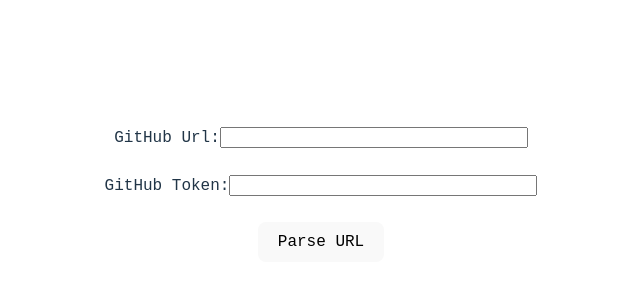
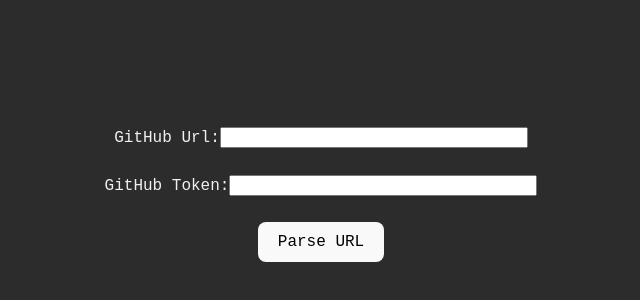
Before and after one commit to data-drift/data-drift, a React (Vite) app in the folder frontend/: page / in a window 1280 px wide. Shown: the part 206-506 px from the top of the page, without its empty margins (319-959 px from the left). Built offline with nearby package versions, Linux system fonts and the light colour scheme.

Commit message:
feature: improve charts

```diff
--- a/frontend/src/GlobalStyles.tsx
+++ b/frontend/src/GlobalStyles.tsx
@@ -1,11 +1,16 @@
-import { Global, css } from "@emotion/react";
+import { Global, css, useTheme } from "@emotion/react";
 
-export const GlobalStyles = () => (
+export const GlobalStyles = () => {
+  const theme = useTheme();
+  return (
     <Global
       styles={css`
         body {
           font-family: "JetBrains Mono", monospace;
+          background-color: ${theme.colors.background2};
+          color: ${theme.colors.text};
         }
       `}
     />
   );
+};
--- a/frontend/src/components/Charts/colors.utils.ts
+++ b/frontend/src/components/Charts/colors.utils.ts
@@ -1,12 +1,13 @@
 import { scaleLinear } from "d3-scale";
 import { YearMonthString } from "./StepChart";
+import { theme } from "../../theme";
 
 const colorSelector = (year: string) => {
   switch (year) {
     case "2022":
-      return ["red", "blue"];
+      return theme.colors.charts["2022"];
     case "2023":
-      return ["green", "yellow"];
+      return theme.colors.charts["2023"];
     default:
       return ["black", "white"];
   }
--- a/frontend/src/theme.ts
+++ b/frontend/src/theme.ts
@@ -20,6 +20,10 @@
             light: diffColors.lightNegative,
           };
     },
+    charts: {
+      2022: ["#62A8E9", "#6EDB9F"],
+      2023: ["#6EDB9F", "#287D57"],
+    },
   },
   spacing: (multiplicator: number) => `${multiplicator * 4}px`,
   text: {
```
Also changed, not shown: frontend/src/components/Charts/StepChart.tsx (+4 -4 lines), 1 other file (tests, documents, lock files or other folders). Lines whose indentation alone changed are shown as unchanged.
